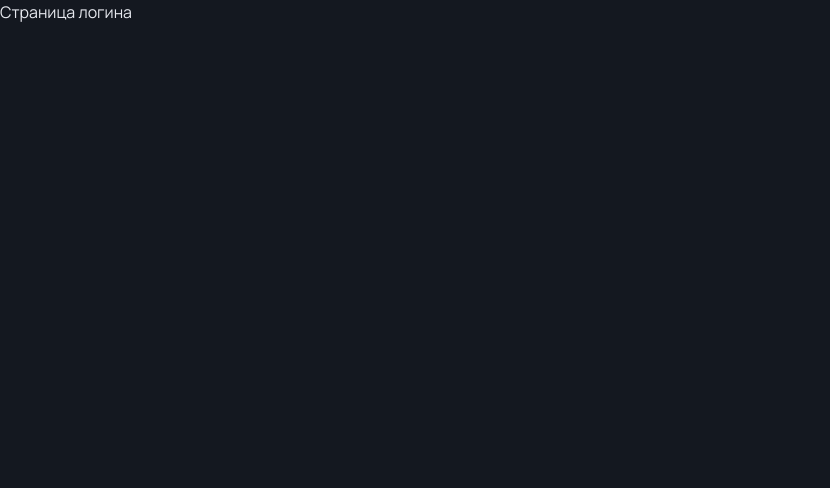
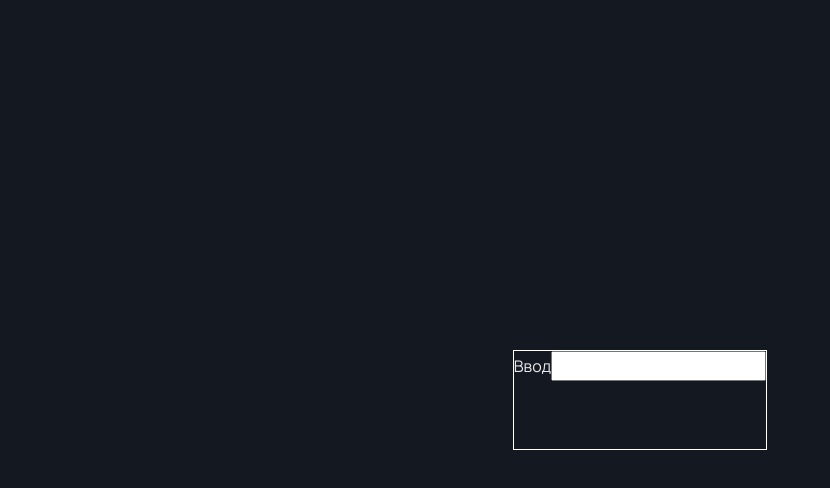
Before and after one commit to grekovpavel019/CodeDuel, a React (Vite) app in the folder frontend/: page /login in a window 1280 px wide. Shown: the top 488 px of the page, without its empty margins (0-830 px from the left). Built offline with nearby package versions, Linux system fonts and the light colour scheme.

Commit message:
feature: start create login form

```diff
--- a/frontend/src/pages/LoginPage/LoginPage.module.scss
+++ b/frontend/src/pages/LoginPage/LoginPage.module.scss
@@ -0,0 +1,18 @@
+.loginWrapper {
+    width: 100%;
+    height: 100vh;
+
+    display: flex;
+    justify-content: center;
+    align-items: center;
+}
+
+.loginContainer {
+    min-height: 100px;
+
+    border: 1px solid white;
+}
+
+.form {
+    height: 100%;
+}
--- a/frontend/src/pages/LoginPage/LoginPage.tsx
+++ b/frontend/src/pages/LoginPage/LoginPage.tsx
@@ -1,9 +1,20 @@
 import React, { type FC } from "react";
+
+import styles from "./LoginPage.module.scss"
 
 const LoginPage: FC = (): React.JSX.Element => {
     return (
-        <div>
-            Страница логина
+        <div className={styles.loginWrapper}>
+
+            <div className={styles.loginContainer}>
+
+                {/* вынести в отдельный компонент */}
+                <form className={styles.form} action="">
+                    <label htmlFor="">Ввод</label>
+                    <input type="text" />
+                </form>
+            </div>
+
         </div>
     );
 };
```
